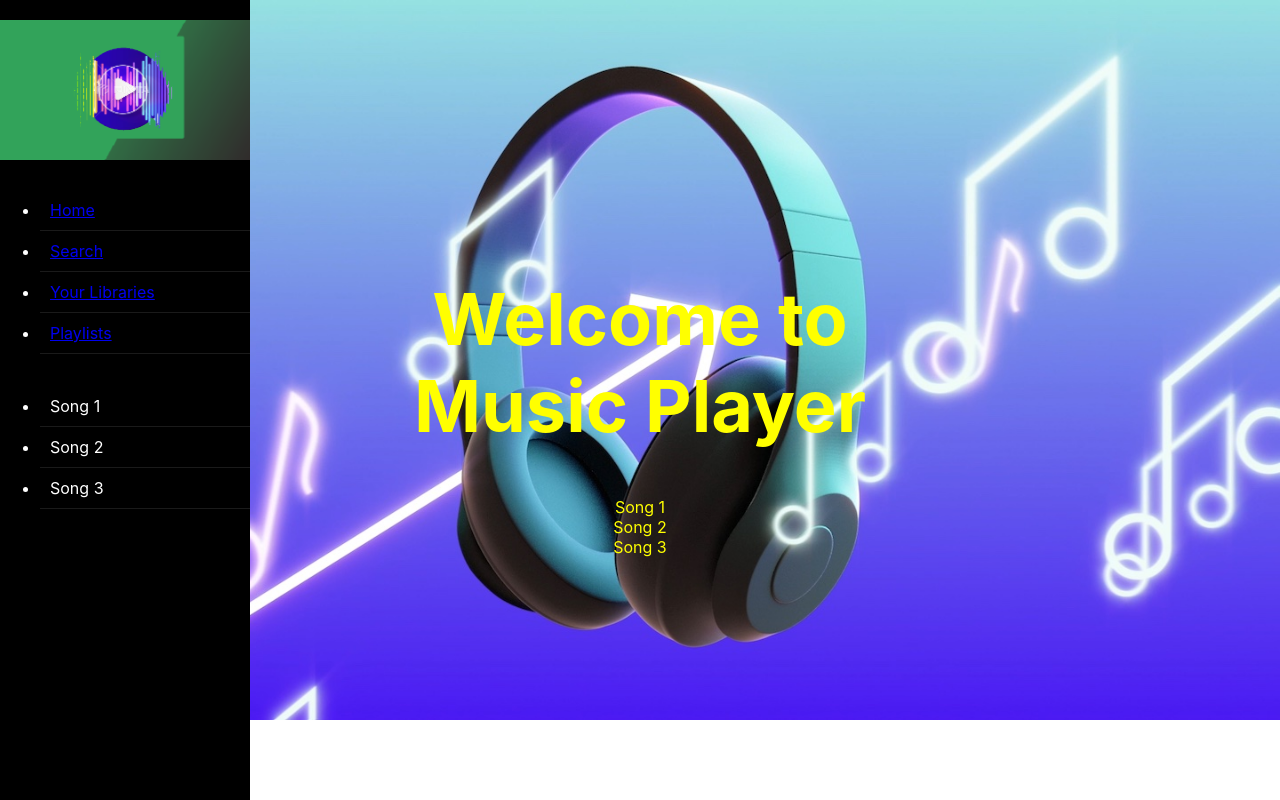
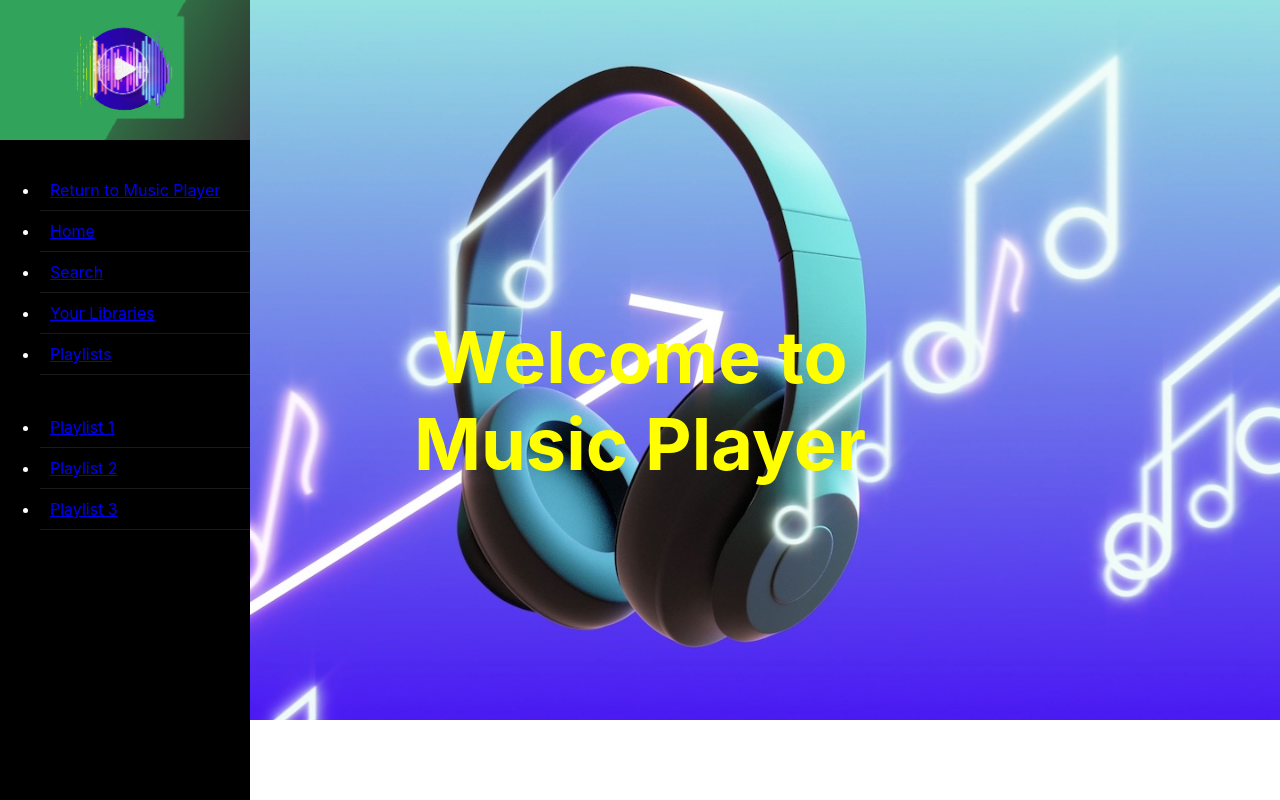
Before and after one commit to AwesomeCoders112/music_player_app, a React (Create React App) app: page / in a window 1280 px wide. Built offline with nearby package versions, Linux system fonts and the light colour scheme.

Commit message:
git repo

```diff
--- a/src/App.jsx
+++ b/src/App.jsx
@@ -3,7 +3,7 @@ import { BrowserRouter as Router, Routes, Route } from 'react-router-dom';
 import Sidebar from './components/Sidebar';
 import HomePage from './components/Home';
 import SearchPage from './components/Search';
-import back from './Back.jpg';
+import back from './Back.jpg'
 
 function App() {
  return (
@@ -17,9 +17,6 @@ function App() {
               <div className='mycls' style={{ position: 'absolute', top: '50%', left: '50%', transform: 'translate(-50%, -50%)', textAlign: 'center', color: 'yellow' }}>
                 <h1 style={{ fontSize: '4.5em' }}>Welcome to Music Player</h1>
                 <ul style={{ listStyleType: 'none', padding: 0 }}>
-                  <li>Song 1</li>
-                  <li>Song 2</li>
-                  <li>Song 3</li>
                 </ul>
               </div>
             </div>
--- a/src/components/Sidebar.css
+++ b/src/components/Sidebar.css
@@ -23,7 +23,7 @@
 .sidebar img {
   width: 100%;
   height: auto;
-  margin-top: 0px;
+  margin-top: -20px;
 }
 .sidebar-logo {
   width: 50px;
@@ -31,7 +31,6 @@
   margin-right: 10px;
   margin-bottom: 10px;
 }
-
 .sidebar-list-container {
   flex: 1;
   display: flex;
--- a/src/components/Sidebar.jsx
+++ b/src/components/Sidebar.jsx
@@ -9,15 +9,16 @@ const Sidebar = () => {
       <img src={unnamed} alt="Logo" className="sidebar-logo" />
       <div className="sidebar-list-container">
         <ul>
-          <li><Link to="/">Home</Link></li> {/* Use Link for navigation */}
-          <li><Link to="/">Search</Link></li>
-          <li><Link to="/">Your Libraries</Link></li>
-          <li><Link to="/">Playlists</Link></li>
+        <li><Link to="/">Return to Music Player</Link></li>
+          <li><Link to="Home.jsx/">Home</Link></li> {/* Use Link for navigation */}
+          <li><Link to="Search.jsx/">Search</Link></li>
+          <li><Link to="Your_libraries/">Your Libraries</Link></li>
+          <li><Link to="Playlists.jsx/">Playlists</Link></li>
         </ul>
         <ul>
-          <li>Song 1</li>
-          <li>Song 2</li>
-          <li>Song 3</li>
+          <li><Link to="Playlist1.jsx/">Playlist 1</Link></li>
+          <li><Link to="Playlist2.jsx/">Playlist 2</Link></li>
+          <li><Link to="Playlist3.jsx/">Playlist 3</Link></li>
         </ul>
       </div>
     </div>
```
Also changed, not shown: src/components/Playlist1.jsx (added, +7 -0 lines), src/components/Playlist2.jsx (added, +7 -0 lines), src/components/Playlist3.jsx (added, +7 -0 lines), src/components/Playlists.jsx (added, +7 -0 lines).
